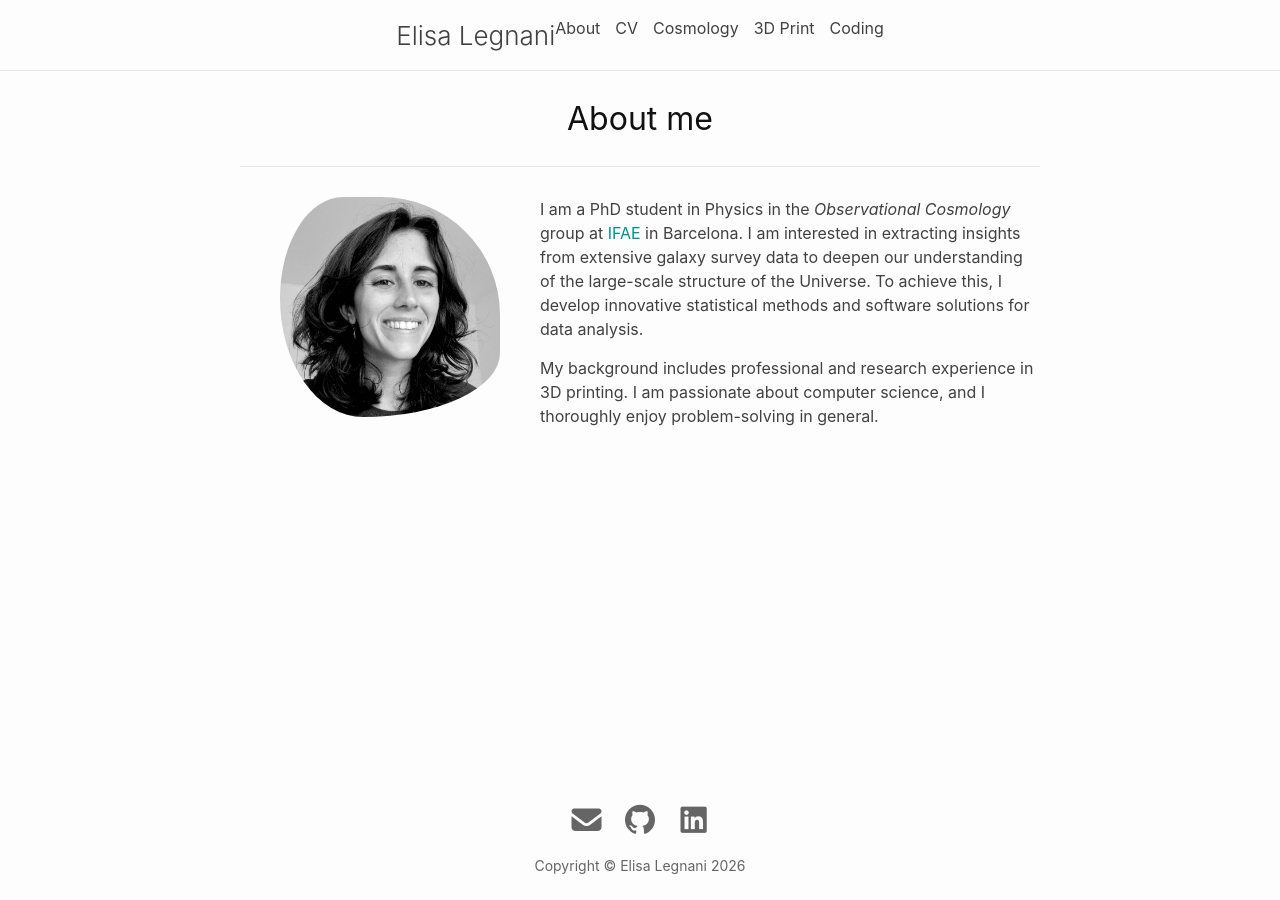
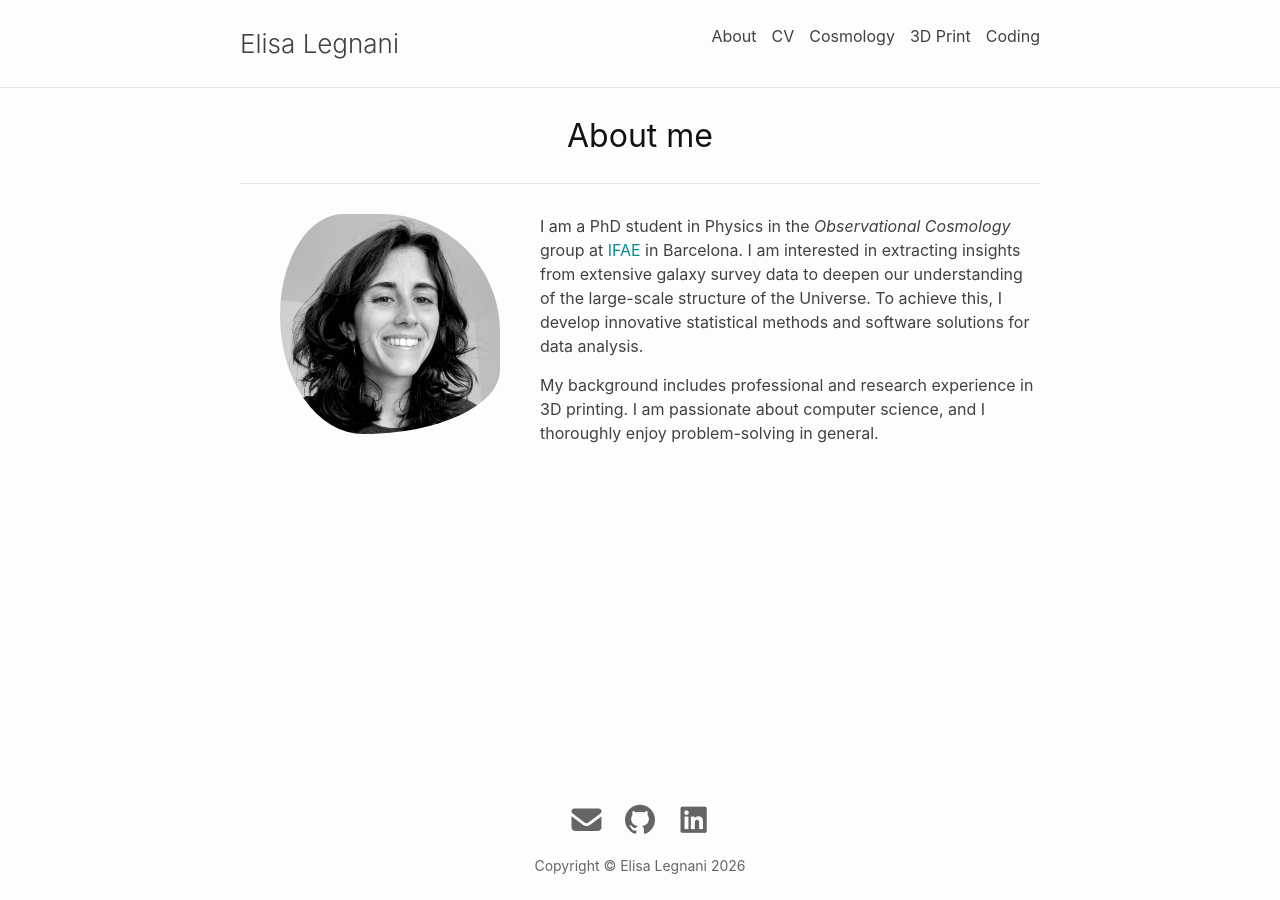
Before and after one commit to ElisaLegnani/new_website, a Jekyll site: the page built from about.md, in a window 1280 px wide. Built offline with Jekyll 4.4.1, drawn with Linux system fonts in a browser that asks for light colours; nearby versions of some CDN libraries.

Commit message:
Try again header

```diff
--- a/_sass/header.scss
+++ b/_sass/header.scss
@@ -2,25 +2,21 @@
  * Site header
  */
 .site-header {
-  position: sticky;
-  top: 0;
-  z-index: 1000;
-
-  display: flex;
-  align-items: center;
-  justify-content: space-between;
-
-  padding: 0 $spacing-unit;
-  min-height: 70px;
-
+  width: 100%;
+  //min-height: $spacing-unit * 1.865;
+  //line-height: $base-line-height * $base-font-size * 2.25;
   background-color: $background-color;
   border-bottom: 1px solid $border-color-01;
-
-  //transition: background-color 0.3s ease, box-shadow 0.3s ease;
+  top: 0;
+  position: sticky;
+  z-index: 1000;
+  padding: 1.5rem 0;
+  transition: padding 0.3s ease;
+  //transition: opacity 0.3s ease;
 
   &.scrolled {
     //opacity: 0.8;
-
+    padding: 0.6rem 0;
 
     //&:hover {
     //  opacity: 1;
```
